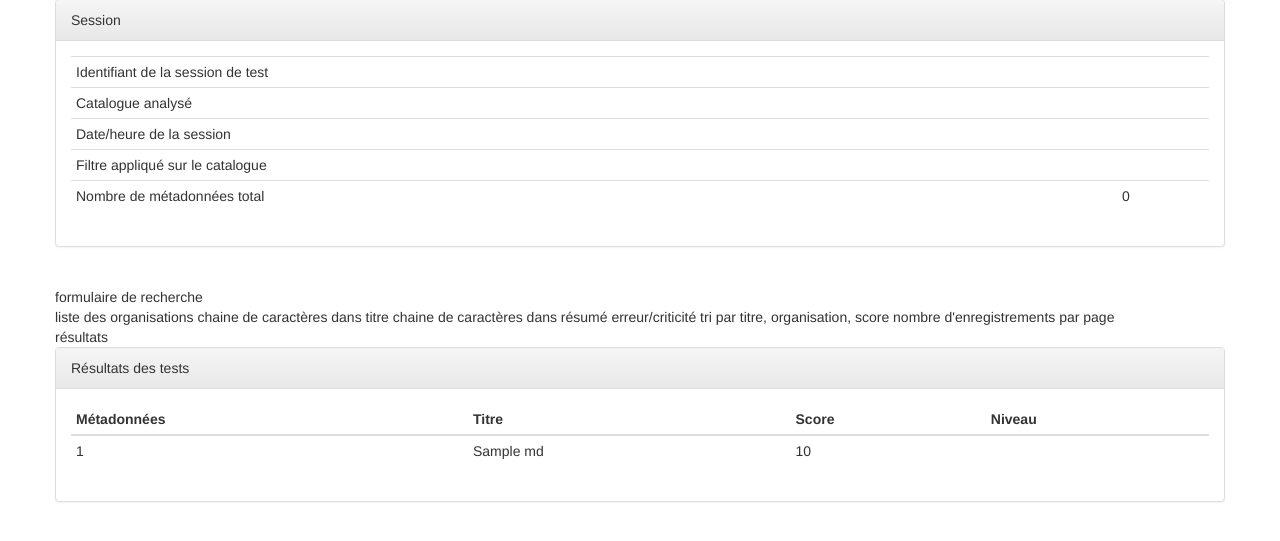
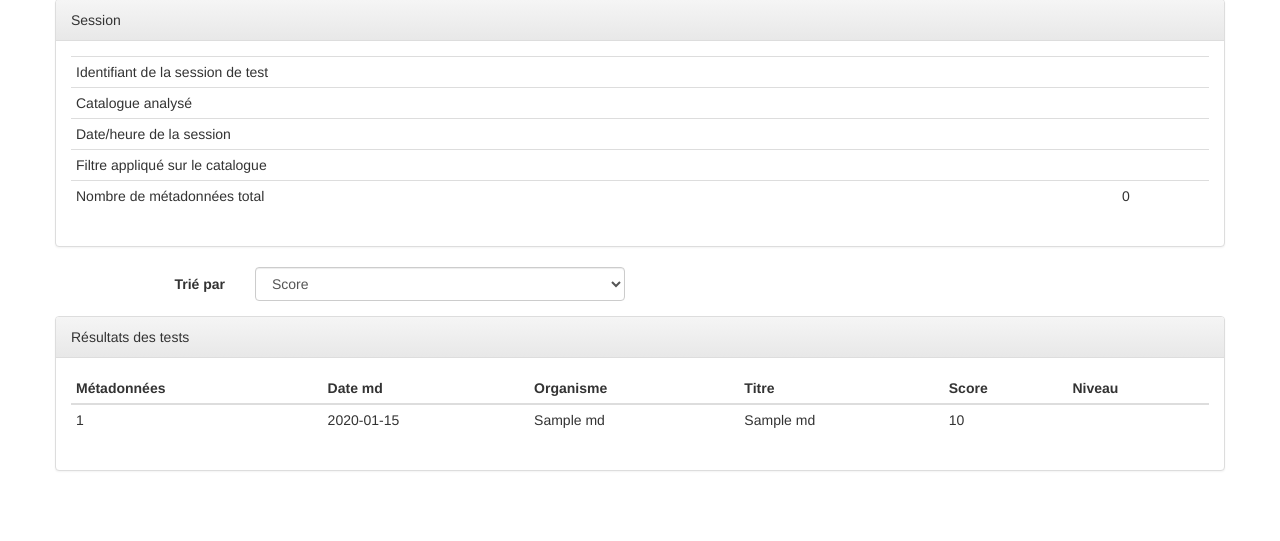
Before and after one commit to geobretagne/mdchecker, a Flask app: template mdchecker/templates/session_id.html in a window 1280 px wide. Shown: the part 72-613 px from the top of the page. Run offline with Flask 2, Linux system fonts and the light colour scheme; the template is opened without the code that fills it: most values are stand-ins (such as "Sample title", 1, 10 or a date in 2020); parts of the project's set-up code (start-up, migrations or seed data) failed here and were passed over; some libraries are stand-ins or nearby versions.

Commit message:
add sort by date for md_reports

```diff
--- a/mdchecker/main.py
+++ b/mdchecker/main.py
@@ -189,7 +189,6 @@
         )
 
         # Test session db record
-        test_datetime = datetime.datetime.utcnow()
         ts = TestSession(
             cat_url=cfg['cswurl'],
             filter=constraintstr,
@@ -218,6 +217,8 @@
                 md = ResourceMd(
                     cat_url=cfg['cswurl'],
                     file_id=meta.fileIdentifier,
+                    md_date=meta.md_date,
+                    res_date=meta.date,
                     res_uri=meta.MD_Identifier,
                     res_title=meta.title,
                     res_abstract=meta.abstract,
@@ -226,6 +227,8 @@
                 db.session.add(md)
             else:
                 md.file_id = meta.fileIdentifier
+                md.md_date = meta.md_date
+                md.res_date = meta.date
                 md.res_uri = meta.MD_Identifier
                 md.res_title = meta.title
                 md.res_abstract = meta.abstract
@@ -272,16 +275,16 @@
 
 ### routes ######################################
 @app.route('/md/')
-@app.route('/md/<id>')
-@app.route('/md/<id>/<format>')
-def byId(rec_id='', format='html'):
+@app.route('/md/<md_id>')
+@app.route('/md/<md_id>/<format>')
+def byId(md_id='', format='html'):
     args = {
         'OrganisationName': '',
         'anytext':          '',
         'maxharvest':       cfg['maxharvest'],
         'sortby':           cfg['sortby'],
         'nextrecord':       0,
-        'id':               rec_id,
+        'id':               md_id,
         'roles':            [],
         'format':           format
     }
@@ -325,7 +328,6 @@
     score = 0
 
     # querystring parser
-    request_args = getArgsFromQuery(request)
     args.update(getArgsFromQuery(request))
 
     if doWeNeedToProcessRequest(request):
@@ -367,7 +369,53 @@
                 id=id
             ).first()
 
-    return object_list('session_id.html', session.md_reports, cfg=cfg, session=session)
+    sort_by = "score"
+    asc = True
+
+    request_sort_by = request.args.get('sort')
+    request_asc = request.args.get('asc')
+    request_desc = request.args.get('desc')
+    if request_sort_by:
+        request_sort_by = request_sort_by.lower().strip()
+        if request_sort_by in ("id", "title", "score", "organisation", "date"):
+            sort_by = request_sort_by
+
+    if request_asc:
+        asc = True
+    elif request_desc:
+        asc = False
+
+    if sort_by == "id":
+        if asc:
+            query = session.md_reports.join(ResourceMd).order_by("file_id")
+        else:
+            query = session.md_reports.join(ResourceMd).order_by("file_id desc")
+
+    elif sort_by == "score":
+        if asc:
+            query = session.md_reports.order_by(MdReport.score)
+        else:
+            query = session.md_reports.order_by(MdReport.score.desc())
+
+    elif sort_by == "title":
+        if asc:
+            query = session.md_reports.join(ResourceMd).order_by("res_title")
+        else:
+            query = session.md_reports.join(ResourceMd).order_by("res_title desc")
+
+    elif sort_by == "organisation":
+        if asc:
+            query = session.md_reports.join(ResourceMd).order_by("res_organisation_name")
+        else:
+            query = session.md_reports.join(ResourceMd).order_by("res_organisation_name desc")
+
+    elif sort_by == "date":
+        if asc:
+            query = session.md_reports.join(ResourceMd).order_by("md_date")
+        else:
+            query = session.md_reports.join(ResourceMd).order_by("md_date desc")
+
+    return object_list('session_id.html', query, cfg=cfg, session=session, sort_by=sort_by, asc=asc)
 
 
 @app.route("/tests/")
--- a/mdchecker/models/models.py
+++ b/mdchecker/models/models.py
@@ -7,6 +7,8 @@
     id = db.Column(db.Integer, primary_key=True)
     cat_url = db.Column(db.String(512))
     file_id = db.Column(db.String(128))
+    md_date = db.Column(db.DateTime)
+    res_date = db.Column(db.DateTime)
     res_uri = db.Column(db.String(128))
     res_title = db.Column(db.String(128))
     res_abstract = db.Column(db.String(1024))
--- a/mdchecker/templates/include_page_links.html
+++ b/mdchecker/templates/include_page_links.html
@@ -15,7 +15,7 @@
                 {% if page == object_list.page %}
                     <a href="#">{{ page }}<span class="sr-only">(current)</span></a>
                 {% else %}
-                    <a href="./?page={{ page }}">{{ page }}</a>
+                    <a href="./?page={{ page }}&sort={{ sort_by }}{% if not asc %}&desc=yes{% endif %}">{{ page }}</a>
                 {% endif %}
             {% else %}
                 <a class="disabled">...</a>
--- a/mdchecker/templates/session_id.html
+++ b/mdchecker/templates/session_id.html
@@ -1,4 +1,12 @@
 {% extends "base.html" %}
+
+{% block extra_styles %}
+<style rel="stylesheet" type="text/css">
+    .nowrap {
+        white-space: nowrap;
+    }
+</style>
+{% endblock %}
 
 {% block content %}
     <div class="panel panel-default">
@@ -16,21 +24,32 @@
         </div>
     </div>
 
-    <br>
-    formulaire de recherche<br>
-        liste des organisations
+    <form class="form-horizontal" method="GET" action=".">
 
+        <!-- sortby -->
+        <div class="form-group">
+            <label for="sortby" class="col-sm-2 control-label">Tri&eacute; par</label>
+            <div class="col-sm-4">
+                <select name="sortby" class="form-control">
+                    <option value="score" {% if sort_by == "score" %}selected{% endif %}>Score</option>
+                    <option value="organisation" {% if sort_by == "organisation" %}selected{% endif %}>Nom de l'organisme</option>
+                    <option value="id" {% if sort_by == "id" %}selected{% endif %}>File identifier des métadonnées</option>
+                    <option value="title" {% if sort_by == "title" %}selected{% endif %}>Titre des métadonnées</option>
+                    <option value="date" {% if sort_by == "date" %}selected{% endif %}>Date des métadonnées</option>
+                </select>
+            </div>
+        </div>
 
+        <!-- submit -->
+        <!--div class="form-group">
+            <div class="col-sm-offset-2 col-sm-3>
+                <div class="input-group">
+                    <button type="submit" class="btn btn-default">Analyser</button>
+                </div>
+            </div>
+        </div-->
 
-    chaine de caractères dans titre
-    chaine de caractères dans résumé
-    erreur/criticité
-    tri par titre, organisation, score
-    nombre d'enregistrements par page
-
-    <br>
-    résultats<br>
-
+    </form>
 
     <div class="panel panel-default">
         <div class="panel-heading">Résultats des tests</div>
@@ -41,6 +60,8 @@
                 <thead>
                     <tr>
                         <th>Métadonnées</th>
+                        <th>Date md</th>
+                        <th>Organisme</th>
                         <th>Titre</th>
                         <th>Score</th>
                         <th>Niveau</th>
@@ -64,6 +85,8 @@
                         {% endif %}
                     <tr>
                         <td>{{ md.file_id }}</td>
+                        <td class="nowrap">{% if md.md_date %}{{ md.md_date.strftime('%Y-%m-%d') }}{% endif %}</td>
+                        <td>{{ md.res_organisation_name }}</td>
                         <td>{{ md.res_title }}</td>
                         <td>{{ report.score }}</td>
                         <td>{{ error_level }}</td>
```
Also changed, not shown: mdchecker/inspirobot/Inspirobot.py (+24 -2 lines), mdchecker/db/mdchecker.db.
